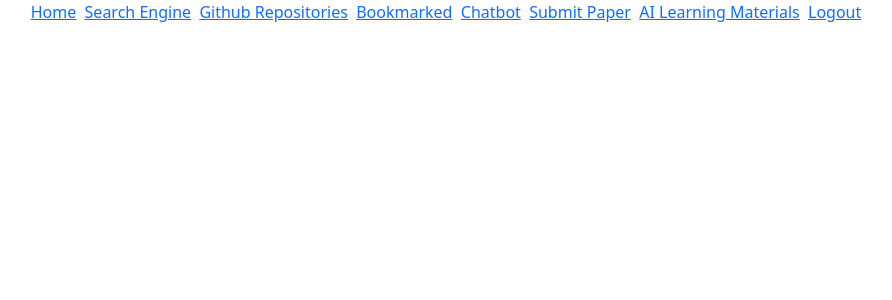
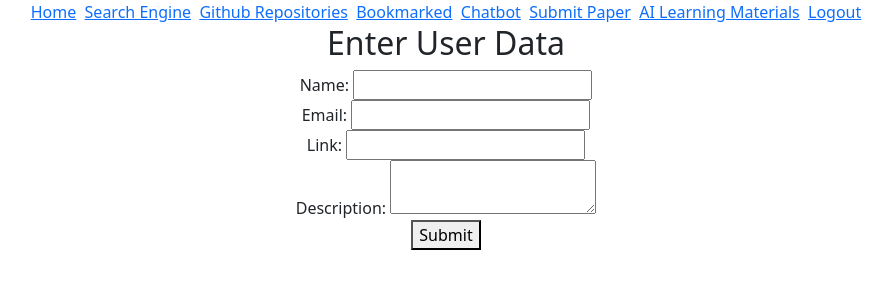
Before and after one commit to Castellanos02/CS256_HW1, a Flask app: page /contribute in a window 1280 px wide. Shown: the top 300 px of the page, without its empty margins (194-1086 px from the left). Run offline with Flask 3, Linux system fonts and the light colour scheme.

Commit message:
user can add papers

```diff
--- a/app.py
+++ b/app.py
@@ -1,4 +1,4 @@
-from flask import Flask, render_template, redirect, url_for, session, request, jsonify
+from flask import Flask, render_template, redirect, url_for, session, request, jsonify, flash
 from flask_sqlalchemy import SQLAlchemy
 import os
 from dotenv import load_dotenv
@@ -394,8 +394,24 @@ def bot():
     )
     return render_template('AI_bot.html',is_admin=session.get('is_admin', 0))
 
-@app.route('/contribute')
+@app.route('/contribute', methods=["GET", "POST"])
 def contribute():
+    if request.method == "POST":
+        name = request.form.get("name")
+        email = request.form.get("email")
+        link = request.form.get("link")
+        description = request.form.get("description")
+
+        if not name or not email or not link or not description:
+            flash("All fields are required!", "danger")
+            return redirect("/")
+
+        new_addition = paper_submission(name=name, email=email, link=link, description=description)
+        db.session.add(new_addition)
+        db.session.commit()
+
+        return redirect(url_for('home'))
+
     return render_template('contribute.html',is_admin=session.get('is_admin', 0))
 
 @app.route('/learning_material')
--- a/templates/contribute.html
+++ b/templates/contribute.html
@@ -1,5 +1,53 @@
 {% extends "header.html" %}
+{% block content %}
+<h2>Enter User Data</h2>
 
+<form name="userForm" method="POST" onsubmit="return validateForm()">
+    <label>Name:</label>
+    <input type="text" name="name" id="name">
+    <span id="name-error"></span>
+    <br>
 
+    <label>Email:</label>
+    <input type="email" name="email" id="email">
+    <span id="email-error"></span>
+    <br>
+
+    <label>Link:</label>
+    <input type="text" name="link" id="link">
+    <span id="link-error"></span>
+    <br>
+
+    <label>Description:</label>
+    <textarea name="description" id="description"></textarea>
+    <span id="description-error"></span>
+    <br>
+
+    <button type="submit">Submit</button>
+</form>
+
+<script>
+    function validateForm() {
+        let isValid = true;
+        let fields = ["name", "email", "link", "description"];
+
+        fields.forEach(field => {
+            let input = document.getElementById(field);
+            let errorSpan = document.getElementById(field + "-error");
+
+            if (input.value.trim() === "") {
+                input.classList.add("error");
+                errorSpan.textContent = "This field is required";
+                isValid = false;
+            } else {
+                input.classList.remove("error");
+                errorSpan.textContent = "";
+            }
+        });
+
+        return isValid;
+    }
+</script>
+{% endblock %}
 </body>
 </html>
```
